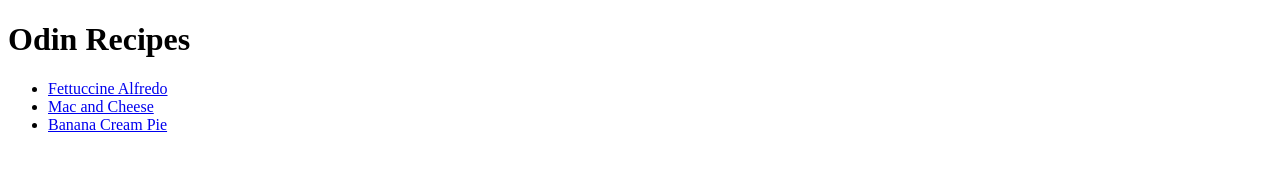
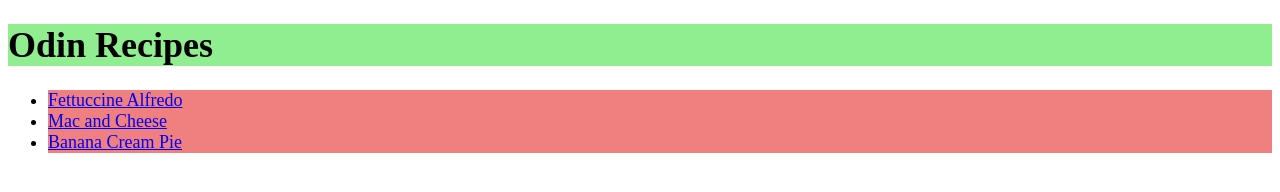
Before and after one commit to EmeraldTNTking/odin-recipes, a plain HTML site: page index.html in a window 1280 px wide. Drawn offline with Linux system fonts and the light colour scheme.

Commit message:
Added style.css and added it to index.html

```diff
--- a/index.html
+++ b/index.html
@@ -3,13 +3,14 @@
     <head>
         <meta charset="UTF-8">
         <title>Odin Recipes</title>
+        <link rel="stylesheet" href="style.css">
     </head>
     <body>
-        <h1>Odin Recipes</h1>
+        <h1 class="title">Odin Recipes</h1>
         <ul>
-            <li><a href="./recipes/fettuccineAlfredo.html">Fettuccine Alfredo</a></li>
-            <li><a href="./recipes/macAndCheese.html">Mac and Cheese</a></li>
-            <li><a href="./recipes/bananaCreamPie.html">Banana Cream Pie</a></li>
+            <li class="recipe"><a href="./recipes/fettuccineAlfredo.html">Fettuccine Alfredo</a></li>
+            <li class="recipe"><a href="./recipes/macAndCheese.html">Mac and Cheese</a></li>
+            <li class="recipe"><a href="./recipes/bananaCreamPie.html">Banana Cream Pie</a></li>
         </ul>
     </body>
 </html>
--- /dev/null
+++ b/style.css
@@ -0,0 +1,11 @@
+.title {
+    font-size: 36px;
+    background-color: lightgreen;
+    font-weight: bold;
+}
+
+.recipe {
+    font-size: 18px;
+    background-color: lightcoral;
+    color: black;
+}
```
